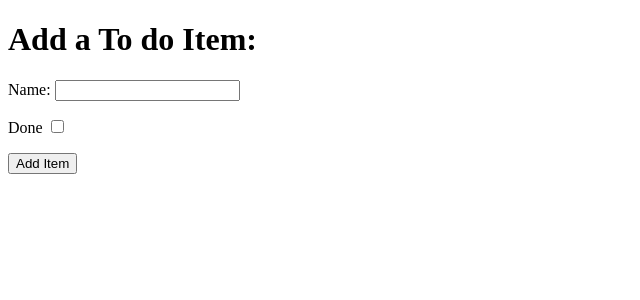
After one commit to sibekov/aikidsclub, a Django app: page /add in a window 1280 px wide. The commit adds this page. Shown: the top 300 px of the page, without its empty margins (0-640 px from the left). Run offline with Django 3.2, Linux system fonts and the light colour scheme.

```diff
--- /dev/null
+++ b/aikidsapp/templates/aikidsapp/add_item.html
@@ -0,0 +1,27 @@
+<!DOCTYPE html>
+<html lang="en">
+<head>
+    <meta charset="UTF-8">
+    <meta name="viewport" content="width=device-width, initial-scale=1.0">
+    <title>Document</title>
+</head>
+<body>
+    <h1>Add a To do Item:</h1>
+    <form method="POST" action="add">
+    {% csrf_token %}
+    <div>
+    <p>
+    <label for="id_name">Name:</label>
+        <input type="text" id="id_name" name="item_name"/>
+    </p></div>
+
+     <div><p>
+     <label for="id_done">Done</label>
+     <input type="checkbox" id="id_done" name="done"/>
+     </p></div>
+      <div>
+      <p><button type=""submit">Add Item</button></p></div>
+    </form>
+
+</body>
+</html>
--- a/aikidsapp/templates/aikidsapp/aikids_items.html
+++ b/aikidsapp/templates/aikidsapp/aikids_items.html
@@ -24,6 +24,6 @@
         </tr>
         {% endfor %}
     </table>
-
+<a href="/add">Add an Item</a>
 </body>
 </html>
--- a/aikidsapp/views.py
+++ b/aikidsapp/views.py
@@ -1,4 +1,4 @@
-from django.shortcuts import render
+from django.shortcuts import render,redirect
 from .models import Item
 # Create your views here.
 
@@ -9,3 +9,13 @@ def kidstodo(request):
         'items':items
     }
     return render(request,'aikidsapp/aikids_items.html',context)
+
+
+def add_item(request):
+    if request.method == 'POST':
+        name = request.POST.get('item_name')
+        done = 'done' in request.POST
+        Item.objects.create(name=name, done=done)
+
+        return redirect('kidstodo')
+    return render(request,'aikidsapp/add_item.html')
--- a/aikidsproject/urls.py
+++ b/aikidsproject/urls.py
@@ -15,9 +15,9 @@ Including another URLconf
 """
 from django.contrib import admin
 from django.urls import path
-from aikidsapp.views import kidstodo
+from aikidsapp.views import kidstodo, add_item
 
-urlpatterns = [
+urlpatterns = [path('admin/', admin.site.urls),
     path('',kidstodo,name='kidstodo'),
-    path('admin/', admin.site.urls),
+    path('add',add_item,name='add')
 ]
```
